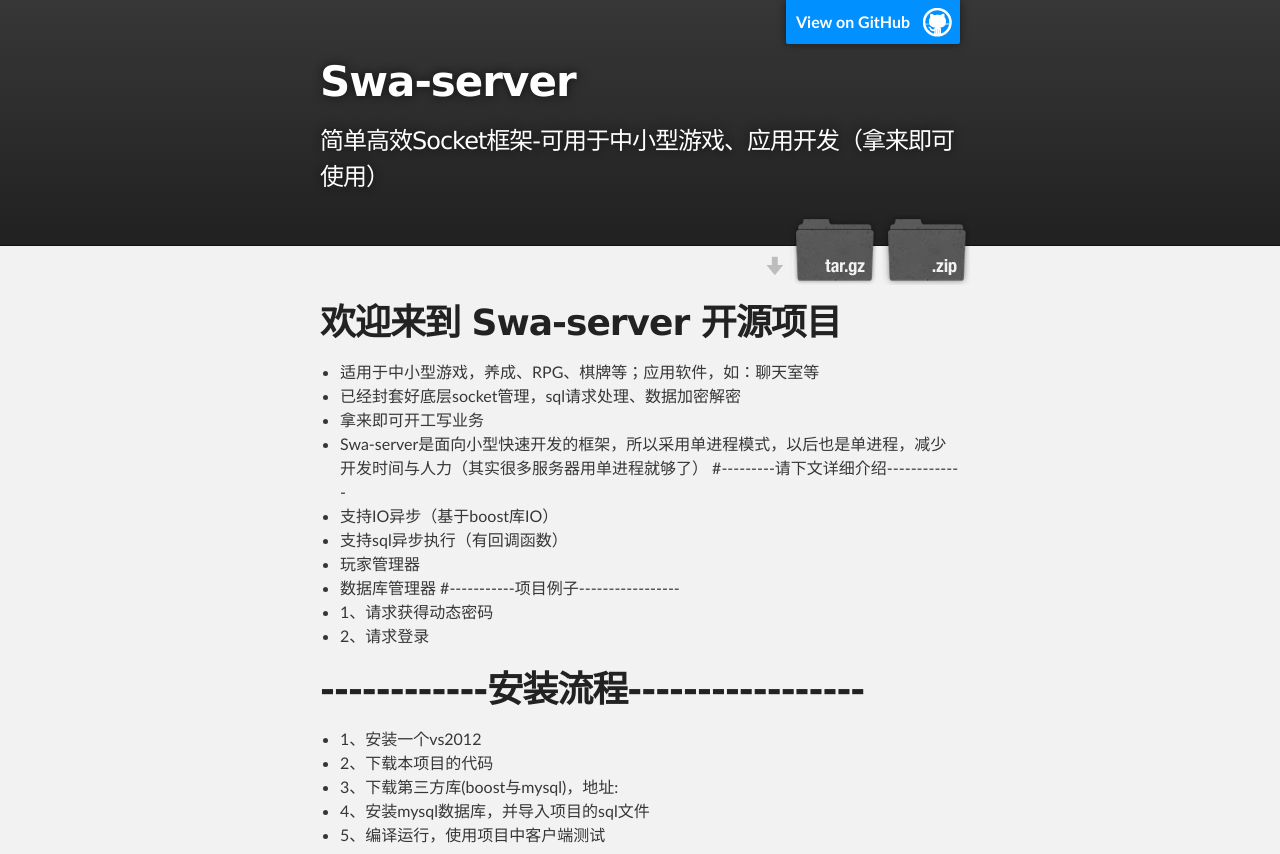
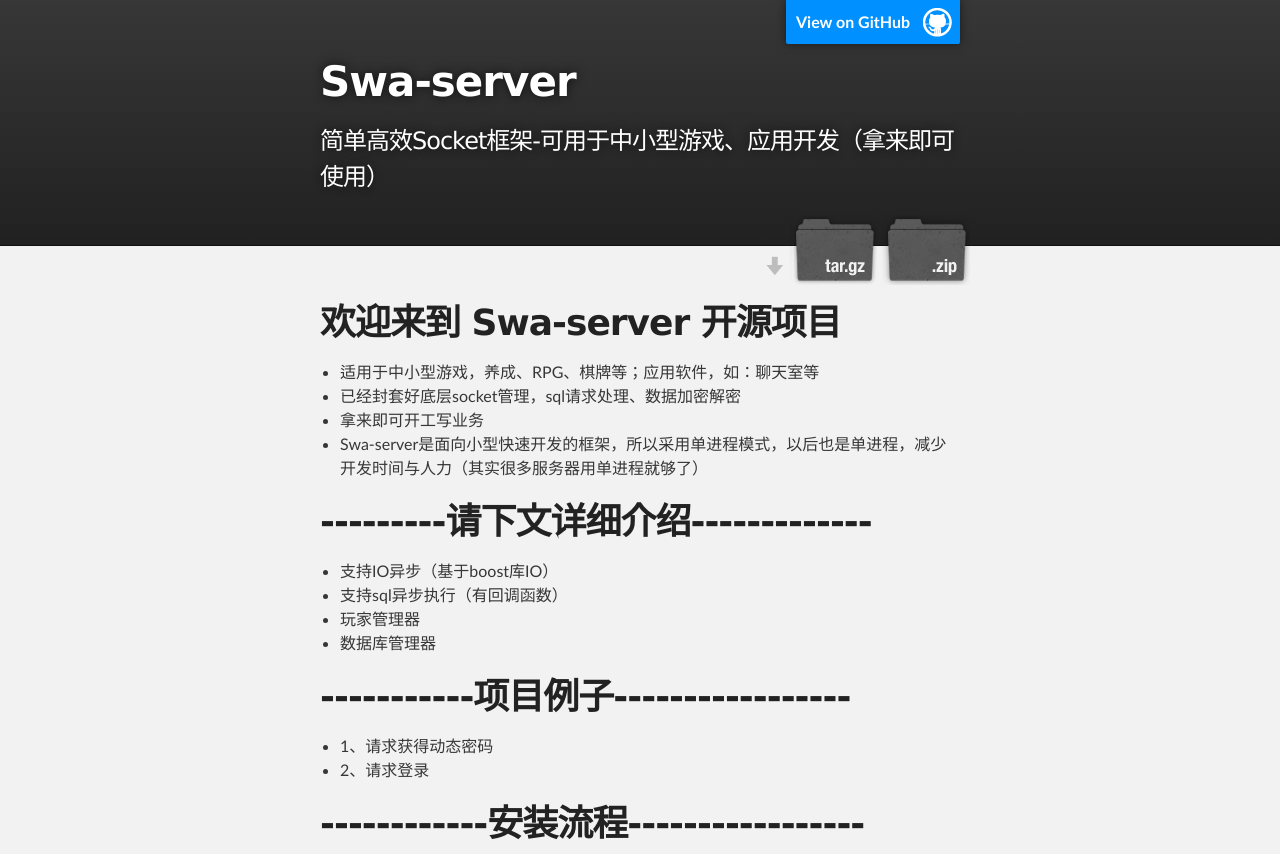
Before and after one commit to huangzuduan/SWA-Server, a plain HTML site: page index.html in a window 1280 px wide. Shown: the top 854 px of the page. Drawn offline with Linux system fonts and the light colour scheme.

```diff
--- a/index.html
+++ b/index.html
@@ -38,13 +38,23 @@
 <li>适用于中小型游戏，养成、RPG、棋牌等；应用软件，如：聊天室等</li>
 <li>已经封套好底层socket管理，sql请求处理、数据加密解密</li>
 <li>拿来即可开工写业务</li>
-<li>Swa-server是面向小型快速开发的框架，所以采用单进程模式，以后也是单进程，减少开发时间与人力（其实很多服务器用单进程就够了）
-#---------请下文详细介绍-------------</li>
+<li>Swa-server是面向小型快速开发的框架，所以采用单进程模式，以后也是单进程，减少开发时间与人力（其实很多服务器用单进程就够了）</li>
+</ul>
+
+<h1>
+<a id="---------请下文详细介绍-------------" class="anchor" href="#---------%E8%AF%B7%E4%B8%8B%E6%96%87%E8%AF%A6%E7%BB%86%E4%BB%8B%E7%BB%8D-------------" aria-hidden="true"><span class="octicon octicon-link"></span></a>---------请下文详细介绍-------------</h1>
+
+<ul>
 <li>支持IO异步（基于boost库IO）</li>
 <li>支持sql异步执行（有回调函数）</li>
 <li>玩家管理器</li>
-<li>数据库管理器
-#-----------项目例子-----------------</li>
+<li>数据库管理器</li>
+</ul>
+
+<h1>
+<a id="-----------项目例子-----------------" class="anchor" href="#-----------%E9%A1%B9%E7%9B%AE%E4%BE%8B%E5%AD%90-----------------" aria-hidden="true"><span class="octicon octicon-link"></span></a>-----------项目例子-----------------</h1>
+
+<ul>
 <li>1、请求获得动态密码</li>
 <li>2、请求登录</li>
 </ul>
--- a/params.json
+++ b/params.json
@@ -1 +1 @@
-{"name":"Swa-server","tagline":"简单高效Socket框架-可用于中小型游戏、应用开发（拿来即可使用）","body":"# 欢迎来到 Swa-server 开源项目\r\n* 适用于中小型游戏，养成、RPG、棋牌等；应用软件，如：聊天室等\r\n* 已经封套好底层socket管理，sql请求处理、数据加密解密\r\n* 拿来即可开工写业务\r\n* Swa-server是面向小型快速开发的框架，所以采用单进程模式，以后也是单进程，减少开发时间与人力（其实很多服务器用单进程就够了）\r\n#---------请下文详细介绍-------------\r\n* 支持IO异步（基于boost库IO）\r\n* 支持sql异步执行（有回调函数）\r\n* 玩家管理器\r\n* 数据库管理器\r\n#-----------项目例子-----------------\r\n* 1、请求获得动态密码\r\n* 2、请求登录\r\n\r\n#------------安装流程-----------------\r\n* 1、安装一个vs2012\r\n* 2、下载本项目的代码\r\n* 3、下载第三方库(boost与mysql)，地址:\r\n* 4、安装mysql数据库，并导入项目的sql文件\r\n* 5、编译运行，使用项目中客户端测试\r\n","google":"","note":"Don't delete this file! It's used internally to help with page regeneration."}
+{"name":"Swa-server","tagline":"简单高效Socket框架-可用于中小型游戏、应用开发（拿来即可使用）","body":"# 欢迎来到 Swa-server 开源项目\r\n* 适用于中小型游戏，养成、RPG、棋牌等；应用软件，如：聊天室等\r\n* 已经封套好底层socket管理，sql请求处理、数据加密解密\r\n* 拿来即可开工写业务\r\n* Swa-server是面向小型快速开发的框架，所以采用单进程模式，以后也是单进程，减少开发时间与人力（其实很多服务器用单进程就够了）\r\n\r\n#---------请下文详细介绍-------------\r\n* 支持IO异步（基于boost库IO）\r\n* 支持sql异步执行（有回调函数）\r\n* 玩家管理器\r\n* 数据库管理器\r\n\r\n#-----------项目例子-----------------\r\n* 1、请求获得动态密码\r\n* 2、请求登录\r\n\r\n#------------安装流程-----------------\r\n* 1、安装一个vs2012\r\n* 2、下载本项目的代码\r\n* 3、下载第三方库(boost与mysql)，地址:\r\n* 4、安装mysql数据库，并导入项目的sql文件\r\n* 5、编译运行，使用项目中客户端测试\r\n","google":"","note":"Don't delete this file! It's used internally to help with page regeneration."}
```
